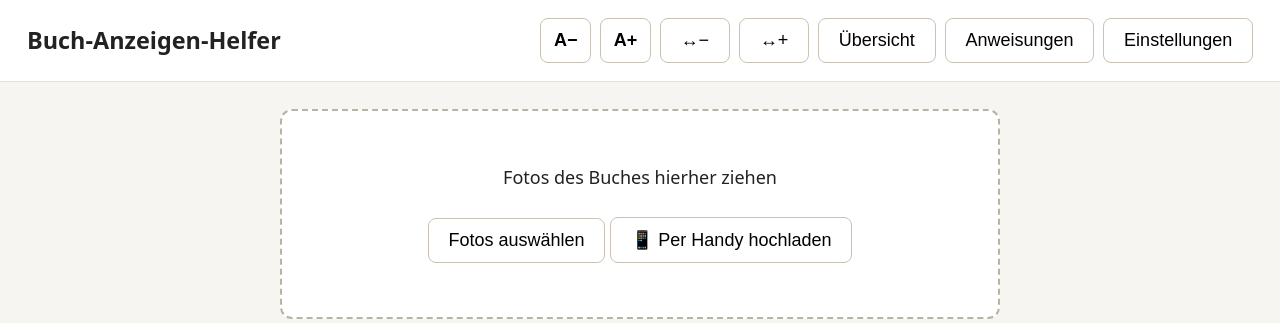
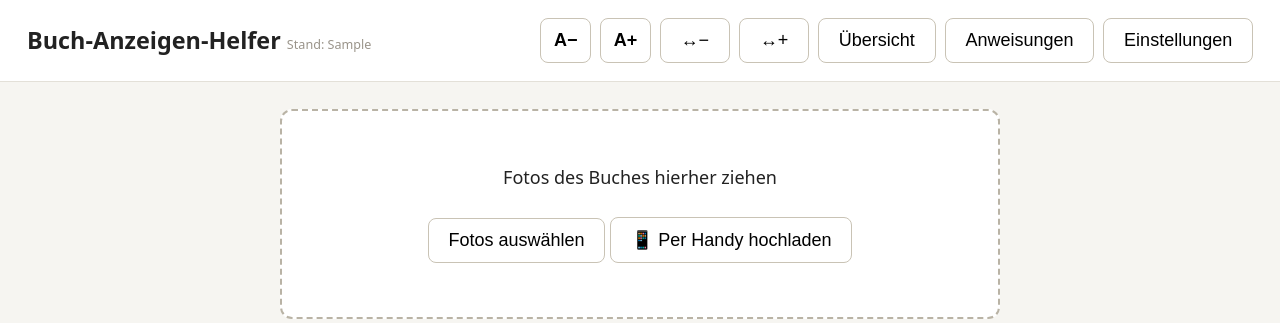
Before and after one commit to Giacomola/ebayClient, a Flask app: template templates/index.html in a window 1280 px wide. Shown: the top 323 px of the page. Run offline with Flask 3, Linux system fonts and the light colour scheme; the template is opened without the code that fills it: most values are stand-ins (such as "Sample title", 1, 10 or a date in 2020); data that the repository does not hold is empty; parts of the project's set-up code (start-up, migrations or seed data) failed here and were passed over.

Commit message:
feat: automatische Versionsanzeige + verlässliches Neuladen
Kopf zeigt "Stand: <Datum>" aus dem mtime von app.js/style.css; dieselbe
Kennung hängt als ?v=… an den Datei-Links und bricht den Browser-Cache bei
jeder Änderung automatisch auf. TEMPLATES_AUTO_RELOAD lädt die Seitenvorlage
ohne Programm-Neustart neu. Behebt das wiederkehrende "alter Code läuft".

Co-Authored-By: Claude Opus 4.8 <noreply@anthropic.com>

```diff
--- a/app.py
+++ b/app.py
@@ -113,11 +113,25 @@ def create_app(config_path: str = "config.json",
     # Statische Dateien (app.js/style.css) nicht im Browser zwischenspeichern, damit
     # nach einem Update ein normales Neuladen reicht (sonst läuft veralteter Code).
     app.config["SEND_FILE_MAX_AGE_DEFAULT"] = 0
+    # Seitenvorlage (index.html) bei Änderung automatisch neu einlesen, damit nach
+    # einem Update ein normales Neuladen reicht – ohne das Programm neu zu starten.
+    app.config["TEMPLATES_AUTO_RELOAD"] = True
     ensure_anweisungen(config_path)  # anweisungen.txt anlegen, falls sie fehlt
 
     @app.get("/")
     def index():
-        return render_template("index.html")
+        # Versionskennung aus dem Datenstand von app.js/style.css. Sie wird im
+        # Kopf angezeigt UND an die Datei-Links gehängt (?v=…). So lädt der Browser
+        # nach jeder Änderung automatisch die neue Datei – kein „alter Code" mehr.
+        import time
+        ver = 0
+        for name in ("app.js", "style.css"):
+            try:
+                ver = max(ver, int(os.path.getmtime(os.path.join(app.static_folder, name))))
+            except OSError:
+                pass
+        stand = time.strftime("%d.%m.%Y %H:%M", time.localtime(ver)) if ver else ""
+        return render_template("index.html", asset_ver=ver, asset_stand=stand)
 
     @app.get("/api/draft")
     def get_draft():
--- a/static/style.css
+++ b/static/style.css
@@ -3,6 +3,7 @@ body { margin: 0; background: #f6f5f1; color: #222; }
 header { display: flex; justify-content: space-between; align-items: center;
   padding: 1rem 1.5rem; background: #fff; border-bottom: 1px solid #e3e0d8; }
 h1 { font-size: 1.3rem; margin: 0; }
+.app-version { font-size: .7rem; font-weight: normal; color: #9a948a; }
 main { max-width: var(--page-width, 720px); margin: 0 auto; padding: 1.5rem; }
 .drop-zone { border: 2px dashed #b9b3a5; border-radius: 12px; padding: 2rem;
   text-align: center; background: #fff; }
--- a/templates/index.html
+++ b/templates/index.html
@@ -6,11 +6,11 @@
   <title>Buch-Anzeigen-Helfer</title>
   <!-- Alle Links der Seite standardmäßig in einem neuen Tab/Fenster öffnen. -->
   <base target="_blank">
-  <link rel="stylesheet" href="/static/style.css?v=2">
+  <link rel="stylesheet" href="/static/style.css?v={{ asset_ver }}">
 </head>
 <body>
   <header>
-    <h1>Buch-Anzeigen-Helfer</h1>
+    <h1>Buch-Anzeigen-Helfer <span class="app-version">Stand: {{ asset_stand }}</span></h1>
     <div class="header-buttons">
       <button id="font-dec" type="button" title="Schrift kleiner">A−</button>
       <button id="font-inc" type="button" title="Schrift größer">A+</button>
@@ -216,6 +216,6 @@
     </form>
   </dialog>
 
-  <script src="/static/app.js?v=2"></script>
+  <script src="/static/app.js?v={{ asset_ver }}"></script>
 </body>
 </html>
```
